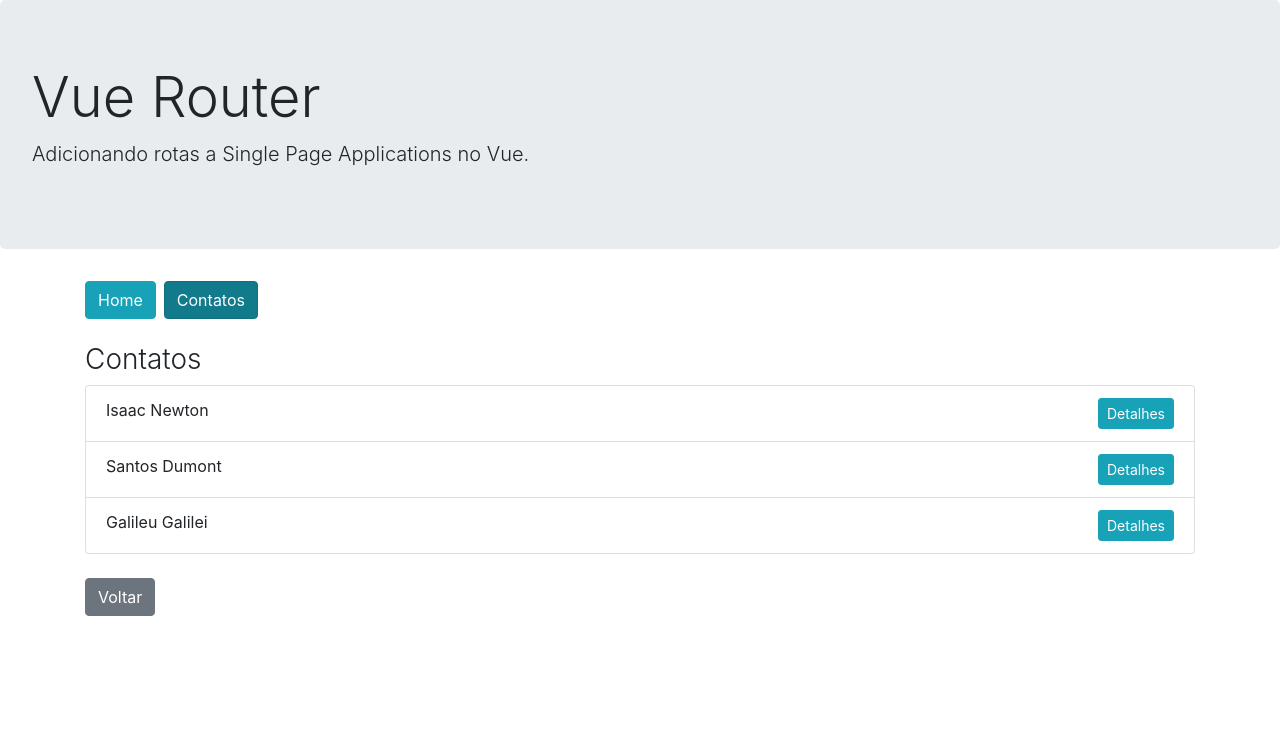
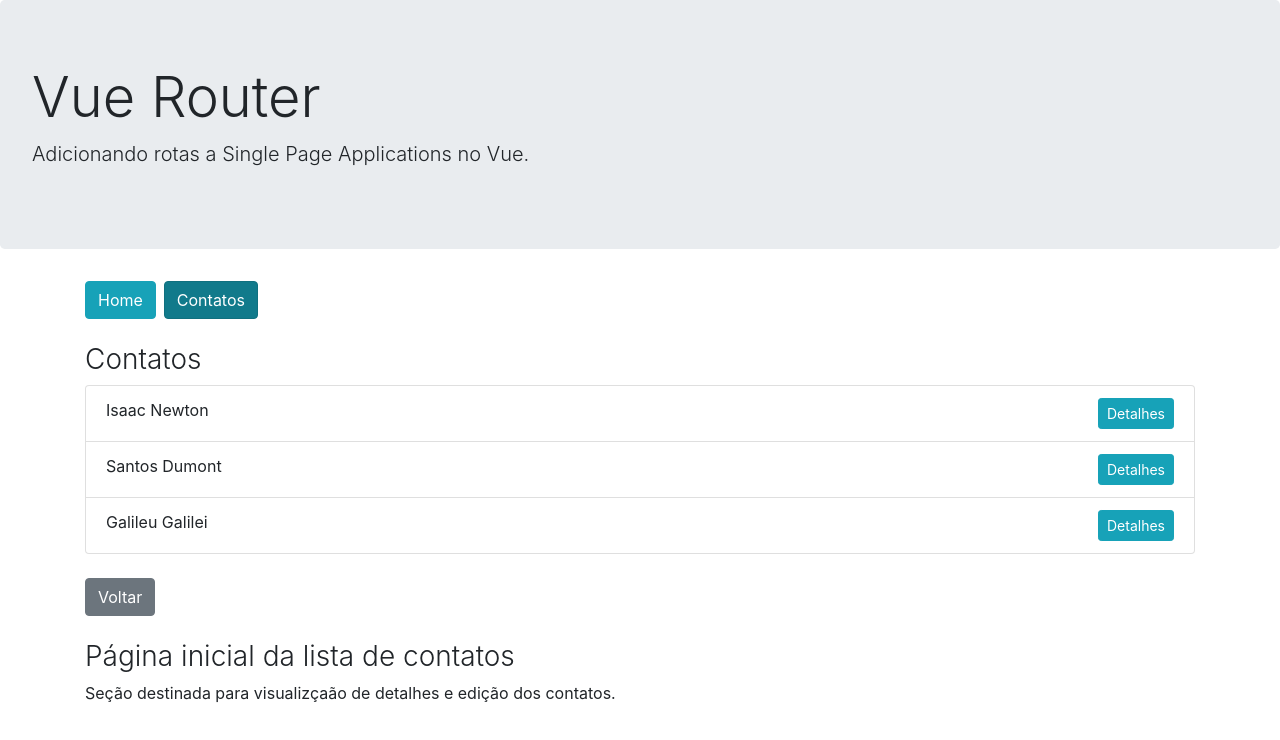
Before and after one commit to JudsonRodrigues/vue-router-spa, a Vue app: page /contatos in a window 1280 px wide. Shown: the top 740 px of the page. Built offline with nearby package versions, Linux system fonts and the light colour scheme.

Commit message:
component padrão para rota aninhada

```diff
--- a/src/App.vue
+++ b/src/App.vue
@@ -9,7 +9,6 @@
 			<router-link to="/" class="btn btn-info mb-4 mr-2">Home</router-link>
 			<router-link :to="{ path:'/contatos'}" class="btn btn-info mb-4 mr-2">Contatos</router-link>
 
-			<!-- <h3 class="font-weight-light">Contatos</h3> -->
 			<router-view></router-view>
 		</div>
 	</div>
--- a/src/router.js
+++ b/src/router.js
@@ -2,7 +2,8 @@ import Vue from 'vue'
 import VueRouter from 'vue-router'
 
 import Contatos from './views/contatos/Contatos'
-import ContatoDetalhes from './views/contatos/ContatoDetalhes'
+import ContatoDetalhes from './views/contatos/ContatoDetalhes.vue'
+import ContatosHome from './views/contatos/ContatosHome.vue'
 import Home from './views/Home'
 
 Vue.use(VueRouter)
@@ -16,6 +17,7 @@ export default new VueRouter({
             component: Contatos,
             children: [
                 { path: ':id', component: ContatoDetalhes }, // http://localhost:8080/contatos/1
+                { path: '', component: ContatosHome }
             ]
 
         }, // http://localhost:8080/contatos
--- a/src/views/contatos/Contatos.vue
+++ b/src/views/contatos/Contatos.vue
@@ -1,6 +1,7 @@
 <template>
 	<div>
 		<ContatosLista></ContatosLista>
+
 		<router-view></router-view>
 	</div>
 </template>
--- /dev/null
+++ b/src/views/contatos/ContatosHome.vue
@@ -0,0 +1,6 @@
+<template>
+	<div>
+		<h3 class="font-weight-light">Página inicial da lista de contatos</h3>
+		<p>Seção destinada para visualizçaão de detalhes e edição dos contatos.</p>
+	</div>
+</template>
```
